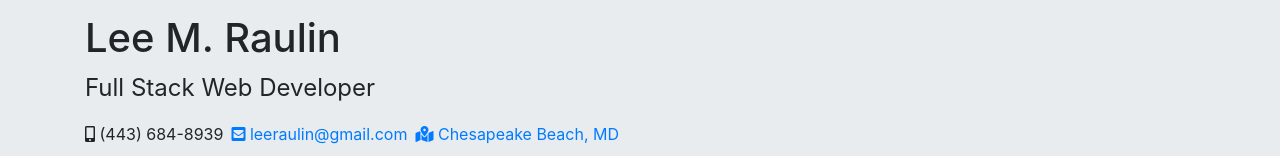
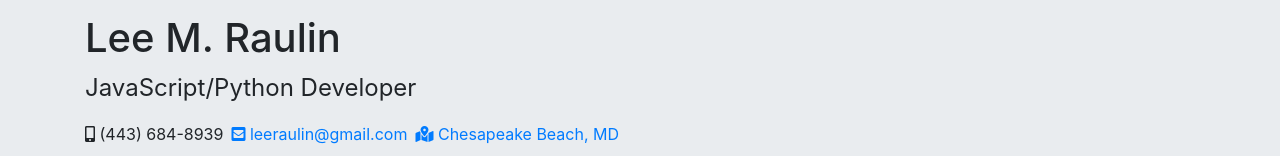
Before and after one commit to lraulin/reactstrap-resume, a React (Create React App) app: page /resume in a window 1280 px wide. Shown: the part 152-308 px from the top of the page. Built offline with nearby package versions, Linux system fonts and the light colour scheme.

Commit message:
developer

```diff
--- a/src/Resume.jsx
+++ b/src/Resume.jsx
@@ -74,7 +74,7 @@ const Resume = props => {
               <header>
                 <h1>Lee M. Raulin</h1>
                 <p className="subtitle" style={{ centered }}>
-                  Full Stack Web Developer
+                  JavaScript/Python Developer
                 </p>
               </header>
               <section id="contactSection">
```
